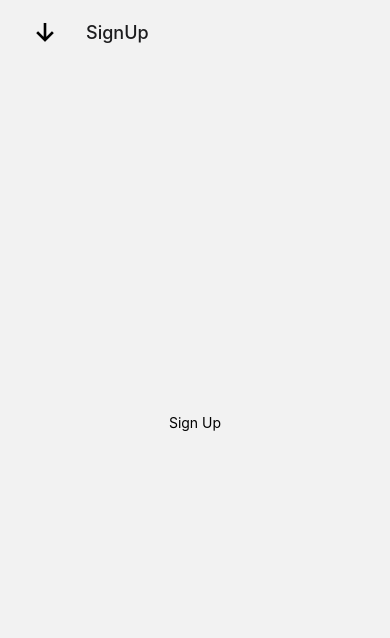
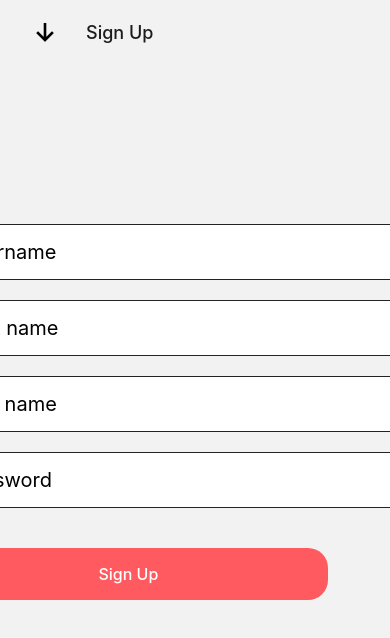
Before and after one commit to KimHS0915/react-native-clonebnb, a React Native app: screen /SignUp in a window 390 px wide. Shown: the top 638 px of the page. Built offline with nearby package versions, Linux system fonts and the light colour scheme.

Commit message:
Update Sign Up and Sign In

```diff
--- /dev/null
+++ b/components/Auth/Input.js
@@ -0,0 +1,45 @@
+import { Dimensions } from "react-native";
+import styled from "styled-components/native";
+import PropTypes from "prop-types";
+import colors from "../../colors";
+
+const { width } = Dimensions.get("screen");
+
+const Container = styled.TextInput`
+  width: ${width / 1.5}px;
+  padding: 15px 30px;
+  border: 1px solid ${colors.black};
+  background-color: white;
+  border-radius: 20px;
+  margin-bottom: 20px;
+  font-size: 20px;
+  font-weight: 400;
+`;
+
+const Input = ({
+  value,
+  placeholder,
+  isPassword = false,
+  autoCapitalize,
+  stateFn,
+}) => {
+  return (
+    <Container
+      value={value}
+      placeholder={placeholder}
+      secureTextEntry={isPassword ? true : false}
+      autoCapitalize={autoCapitalize}
+      onChangeText={(text) => stateFn(text)}
+    />
+  );
+};
+
+Input.propTypes = {
+  value: PropTypes.string,
+  placeholder: PropTypes.string,
+  isPassword: PropTypes.bool,
+  autoCapitalize: PropTypes.string,
+  stateFn: PropTypes.func.isRequired,
+};
+
+export default Input;
--- /dev/null
+++ b/components/DismissKeyboard.js
@@ -0,0 +1,12 @@
+import { Keyboard, TouchableWithoutFeedback } from "react-native";
+
+const DismissKeyboard = ({ children }) => {
+  const onPress = () => Keyboard.dismiss();
+  return (
+    <TouchableWithoutFeedback onPress={onPress}>
+      {children}
+    </TouchableWithoutFeedback>
+  );
+};
+
+export default DismissKeyboard;
--- a/navigation/Auth.js
+++ b/navigation/Auth.js
@@ -23,7 +23,15 @@ export default () => (
         },
       }}
     />
-    <Auth.Screen name="SignUp" component={SignUp} />
-    <Auth.Screen name="SignIn" component={SignIn} />
+    <Auth.Screen
+      name="SignUp"
+      component={SignUp}
+      options={{ title: "Sign Up" }}
+    />
+    <Auth.Screen
+      name="SignIn"
+      component={SignIn}
+      options={{ title: "Sign In" }}
+    />
   </Auth.Navigator>
 );
--- a/screens/Auth/SignIn.js
+++ b/screens/Auth/SignIn.js
@@ -1,7 +1,48 @@
-import { View, Text } from "react-native";
+import { useState } from "react";
+import { StatusBar, KeyboardAvoidingView } from "react-native";
+import styled from "styled-components/native";
+import Btn from "../../components/Auth/Btn";
+import Input from "../../components/Auth/Input";
+import DismissKeyboard from "../../components/DismissKeyboard";
 
-export default () => (
-  <View style={{ justifyContent: "center", alignItems: "center", flex: 1 }}>
-    <Text>Sign In</Text>
-  </View>
-);
+const Container = styled.View`
+  justify-content: center;
+  align-items: center;
+  flex: 1;
+`;
+const InputContainer = styled.View`
+  margin-bottom: 20px;
+`;
+
+const SignIn = () => {
+  const [username, setUsername] = useState("");
+  const [password, setPassword] = useState("");
+  const handleSubmit = () => alert(`${username}, ${password}`);
+  return (
+    <DismissKeyboard>
+      <Container>
+        <StatusBar />
+        <KeyboardAvoidingView behavior="position">
+          <InputContainer>
+            <Input
+              autoCapitalize="none"
+              value={username}
+              placeholder="Username"
+              stateFn={setUsername}
+            />
+            <Input
+              autoCapitalize="none"
+              value={password}
+              placeholder="Password"
+              isPassword={true}
+              stateFn={setPassword}
+            />
+          </InputContainer>
+          <Btn text={"Sign In"} accent onPress={handleSubmit} />
+        </KeyboardAvoidingView>
+      </Container>
+    </DismissKeyboard>
+  );
+};
+
+export default SignIn;
--- a/screens/Auth/SignUp.js
+++ b/screens/Auth/SignUp.js
@@ -1,7 +1,62 @@
-import { View, Text } from "react-native";
+import { useState } from "react";
+import { StatusBar, KeyboardAvoidingView } from "react-native";
+import styled from "styled-components/native";
+import Btn from "../../components/Auth/Btn";
+import Input from "../../components/Auth/Input";
+import DismissKeyboard from "../../components/DismissKeyboard";
 
-export default () => (
-  <View style={{ justifyContent: "center", alignItems: "center", flex: 1 }}>
-    <Text>Sign Up</Text>
-  </View>
-);
+const Container = styled.View`
+  justify-content: center;
+  align-items: center;
+  flex: 1;
+`;
+const InputContainer = styled.View`
+  margin-bottom: 20px;
+`;
+
+const SignUp = () => {
+  const [firstName, setFirstName] = useState("");
+  const [lastName, setLastName] = useState("");
+  const [username, setUsername] = useState("");
+  const [password, setPassword] = useState("");
+  const handleSubmit = () => alert(`${username}, ${password}`);
+  return (
+    <DismissKeyboard>
+      <Container>
+        <StatusBar />
+        <KeyboardAvoidingView behavior="position">
+          <InputContainer>
+            <Input
+              autoCapitalize="none"
+              value={username}
+              placeholder="Username"
+              stateFn={setUsername}
+            />
+            <Input
+              autoCapitalize="none"
+              value={firstName}
+              placeholder="First name"
+              stateFn={setFirstName}
+            />
+            <Input
+              autoCapitalize="none"
+              value={lastName}
+              placeholder="Last name"
+              stateFn={setLastName}
+            />
+            <Input
+              autoCapitalize="none"
+              value={password}
+              placeholder="Password"
+              isPassword={true}
+              stateFn={setPassword}
+            />
+          </InputContainer>
+          <Btn text={"Sign Up"} accent onPress={handleSubmit} />
+        </KeyboardAvoidingView>
+      </Container>
+    </DismissKeyboard>
+  );
+};
+
+export default SignUp;
```
